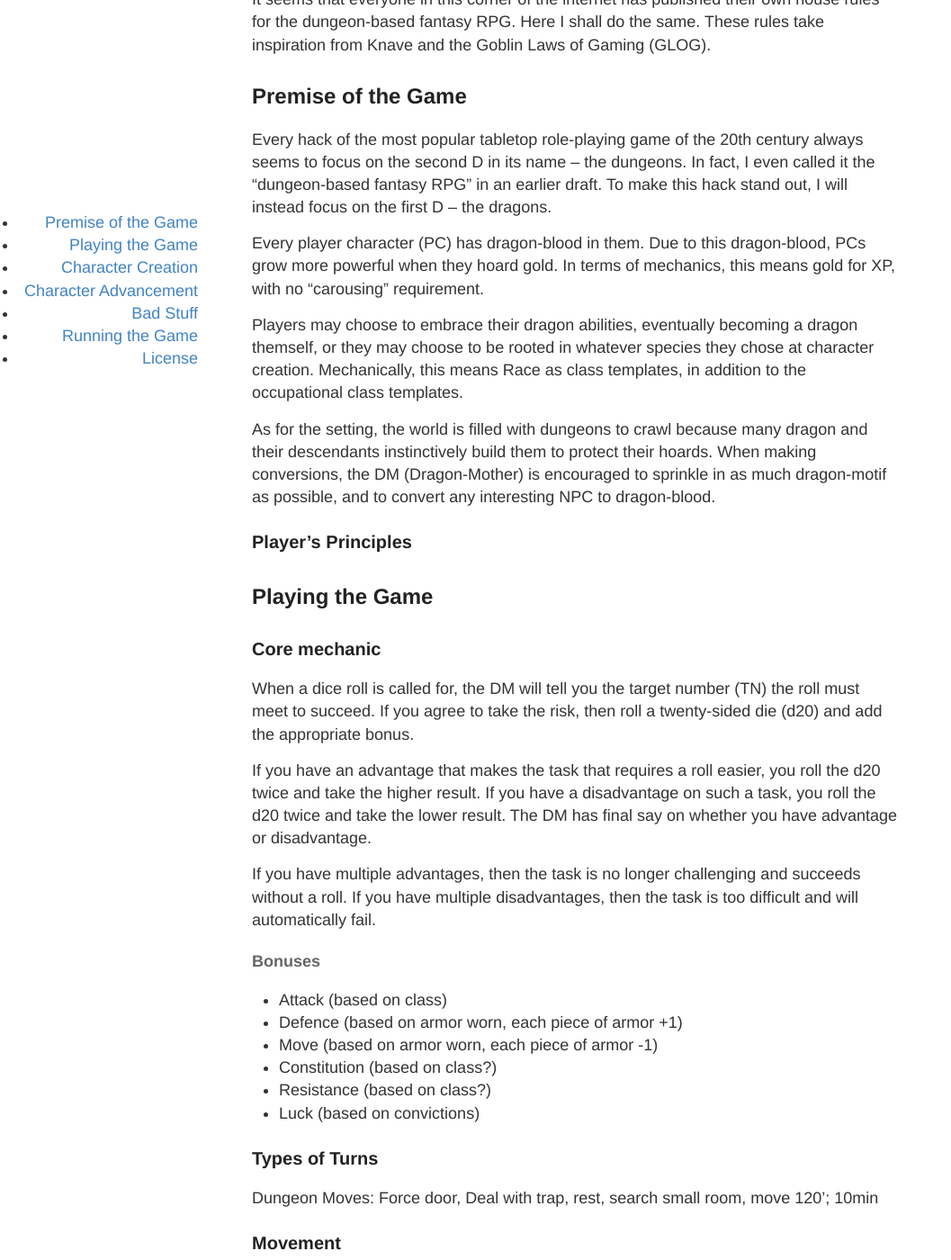
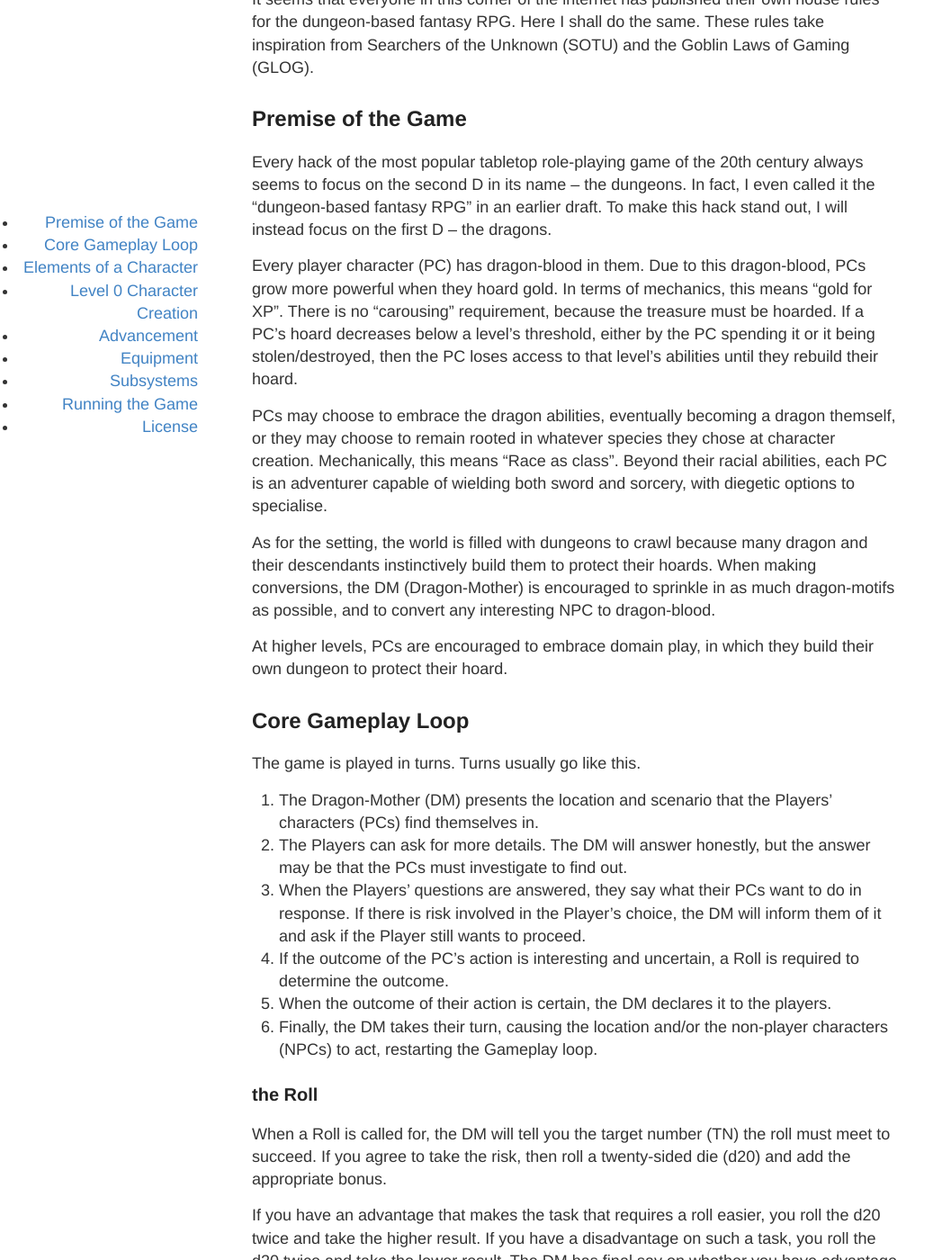
Before and after one commit to zechlau14/zechlau14.github.io, a Jekyll site: the page built from projects/heartbreaker.md, in a window 1280 px wide and 1400 px high, scrolled down 280 px. Shown: the whole window at 90% size, without its empty margins (0-1057 px from the left). Built offline with Jekyll 4.4.1, drawn with Linux system fonts in a browser that asks for light colours; some of the changed text lies outside the part shown.

Commit message:
updated heartbreaker

```diff
--- a/projects/heartbreaker.md
+++ b/projects/heartbreaker.md
@@ -4,140 +4,167 @@ title: Heartbreaker
 category: RPG fantasy action-adventure D&D DnD work-in-progress heartbreaker
 ---
 
-Last updated: April 13th, 2024
+Last updated: April 15th, 2024
 
-It seems that everyone in this corner of the internet has published their own house rules for the dungeon-based fantasy RPG. Here I shall do the same. These rules take inspiration from Knave and the Goblin Laws of Gaming (GLOG).
+It seems that everyone in this corner of the internet has published their own house rules for the dungeon-based fantasy RPG. Here I shall do the same. These rules take inspiration from Searchers of the Unknown (SOTU) and the Goblin Laws of Gaming (GLOG).
 
 ## Premise of the Game
 Every hack of the most popular tabletop role-playing game of the 20th century always seems to focus on the second D in its name -- the dungeons. In fact, I even called it the "dungeon-based fantasy RPG" in an earlier draft. To make this hack stand out, I will instead focus on the first D -- the dragons.
 
-Every player character (PC) has dragon-blood in them. Due to this dragon-blood, PCs grow more powerful when they hoard gold. In terms of mechanics, this means gold for XP, with no "carousing" requirement.
+Every player character (PC) has dragon-blood in them. Due to this dragon-blood, PCs grow more powerful when they hoard gold. In terms of mechanics, this means "gold for XP". There is no "carousing" requirement, because the treasure must be hoarded. If a PC's hoard decreases below a level's threshold, either by the PC spending it or it being stolen/destroyed, then the PC loses access to that level's abilities until they rebuild their hoard.
 
-Players may choose to embrace their dragon abilities, eventually becoming a dragon themself, or they may choose to be rooted in whatever species they chose at character creation. Mechanically, this means Race as class templates, in addition to the occupational class templates.
+PCs may choose to embrace the dragon abilities, eventually becoming a dragon themself, or they may choose to remain rooted in whatever species they chose at character creation. Mechanically, this means "Race as class". Beyond their racial abilities, each PC is an adventurer capable of wielding both sword and sorcery, with diegetic options to specialise.
 
-As for the setting, the world is filled with dungeons to crawl because many dragon and their descendants instinctively build them to protect their hoards. When making conversions, the DM (Dragon-Mother) is encouraged to sprinkle in as much dragon-motif as possible, and to convert any interesting NPC to dragon-blood.
+As for the setting, the world is filled with dungeons to crawl because many dragon and their descendants instinctively build them to protect their hoards. When making conversions, the DM (Dragon-Mother) is encouraged to sprinkle in as much dragon-motifs as possible, and to convert any interesting NPC to dragon-blood.
 
-### Player's Principles
+At higher levels, PCs are encouraged to embrace domain play, in which they build their own dungeon to protect their hoard.
 
-## Playing the Game
+## Core Gameplay Loop
+The game is played in turns. Turns usually go like this.
+1. The Dragon-Mother (DM) presents the location and scenario that the Players' characters (PCs) find themselves in.
+2. The Players can ask for more details. The DM will answer honestly, but the answer may be that the PCs must investigate to find out.
+3. When the Players' questions are answered, they say what their PCs want to do in response. If there is risk involved in the Player's choice, the DM will inform them of it and ask if the Player still wants to proceed.
+4. If the outcome of the PC's action is interesting and uncertain, a Roll is required to determine the outcome.
+5. When the outcome of their action is certain, the DM declares it to the players.
+6. Finally, the DM takes their turn, causing the location and/or the non-player characters (NPCs) to act, restarting the Gameplay loop.
 
-### Core mechanic
-When a dice roll is called for, the DM will tell you the target number (TN) the roll must meet to succeed. If you agree to take the risk, then roll a twenty-sided die (d20) and add the appropriate bonus.
+### the Roll
+When a Roll is called for, the DM will tell you the target number (TN) the roll must meet to succeed. If you agree to take the risk, then roll a twenty-sided die (d20) and add the appropriate bonus.
 
 If you have an advantage that makes the task that requires a roll easier, you roll the d20 twice and take the higher result. If you have a disadvantage on such a task, you roll the d20 twice and take the lower result. The DM has final say on whether you have advantage or disadvantage.
 
 If you have multiple advantages, then the task is no longer challenging and succeeds without a roll. If you have multiple disadvantages, then the task is too difficult and will automatically fail.
 
-#### Bonuses
+## Elements of a Character
 
-* Attack (based on class)
-* Defence (based on armor worn, each piece of armor +1)
-* Move (based on armor worn, each piece of armor -1)
-* Constitution (based on class?)
-* Resistance (based on class?)
-* Luck (based on convictions)
+### Species
 
-### Types of Turns
-Dungeon Moves: Force door, Deal with trap, rest, search small room, move 120'; 10min
+Each species in the setting has a unique set of abilities. When a PC levels up, they gain the next feature from one of their species.
 
-### Movement
-40 ft / round
-3 mi / h
+Each PC starts with at least two species:
+* their primary species, ie. the species that the inhabitants of the world immediately recognise you as from your physical appearance, and
+* dragon-blood, as one of their ancestors was a dragon.
+With your DM's approval, you may also start with a third species, representing your mixed-lineage.
 
-difficult terrain halves speed.
+### Hit Points and Wounds
+Hit Points reflects a PC's ability to avoid danger.
 
-### Resting
-requires rations (incl. water).
+When your HP is reduced to 0, any excess damage is taken as Wounds. You must then make a Roll (no bonus) to remain conscious, against TN = 10 + Wounds. An unconscious PC regains consciousness when they recover HP.
 
-Short rest vs. long rest.
+If you ever reach 10 Wounds, you die.
 
-### Light
-Torch - 30', depleted in 60min.
+#### Healing
+If you rest for 10 minutes, recover 1d6 HP.
+
+If you rest for 30 minutes and eat a Ration, recover all HP.
+
+Wounds can only be healed at a safe haven. Each night you are safe and well-fed, remove 1 Wound. A healer will speed up the process.
+
+### Bonuses
+* Attack: to weapon attacks, combat stunts, using brute force on an object
+* Armor: to yourself against weapon attacks or combat stunts
+* Move: to difficult movements like acting quickly in combat, fleeing a monster, moving stealthily.
+* Save: to resist magic or emotional compulsions
+* Luck: for outcomes purely in fate's hands
+
+### Drives
+Besides your Draconic greed for gold, you have other drives pushing you to this life of adventure and risk. Examples: "seek knowledge", "help the innocent", "get ladies", "protect my friend" etc.
+
+Whenever you make a sacrifice or invite trouble in pursuit of your Drive, fate smiles on you, increase your Luck bonus by 1 (to a max of +4).
+
+#### Burning Luck
+When you make a Roll without advantage, you may decrease your luck (to a min of -4). If you decrease your luck, you gain advantage to the roll.
+
+### Inventory
+PCs have 12 Basic Inventory Slots in total. The first 3 Slots are items that you have in hand, and can be accessed at any time. The other Basic Inventory Slots represent the armor you are wearing and a large backpack. It takes one combat round to retrieve any other item from your backpack.
+
+An Inventory Slot can contain
+* 3 Light objects, such as rations, torches, flasks, daggers.
+* 1 Medium object, such as a sword, a quiver of 20 arrows / bolts, a lantern.
+* 0.5 Heavy (2-handed) Weapon, e.g. greatsword
+* 100 Coins
+Armor takes up as many inventory slots as the bonus it provides.
+
+In addition to the basic inventory slots, PCs have 4 Encumbrance Slots. Each encumbrance slot used imposes a -1 penalty to your Move. If your Move bonus reaches -5, you can no longer move.
+
+### Legendarium
+* Your Hoard
+* Skills? (4)
+* Saves? (4)
+* Class features?
+
+## Level 0 Character Creation
+
+1. Choose your primary species, ie. the species that the inhabitants of the world immediately recognise you as from your looks.
+    * Human
+    * Dog
+    * Halfling
+2. Roll a four-sided dice (d4) for your Maximum Hit Points (Max HP).
+3. Fill in the rest of your stats.
+    * Max Hit Points (d4)
+    * Attack  0
+    * Armor  0
+    * Flesh  0
+    * Move  3
+    * Save  0
+4. Choose your former profession.
+5. Fill in your inventory with
+    * 3 days of rations (1 slot)
+    * 3 torches (1 slot)
+    * The tools of your former profession (1 slot)
+    * A weapon (1 slot)
+    * 3d6 silver
+6. Give your PC a name. If you already know what drives them to adventure, you may record it at this time.
+
+## Advancement
+Your hoard determines your level, and hence your PC's base power level.
+
+| Level | Hoard (gp) |
+| --- | --- |
+| 1 | 1,000 |
+| 2 | 3,000 |
+| 3 | 6,000 |
+| 4 | 10,000 |
+
+When you level up, you gain the following:
+* Increase your HP by d4
+* Increase your Attack bonus by 1
+* Increase your Save bonus by 1
+* Gain one new Species feature, choosing from the next available features of your species.
+
+## Equipment
+
+## Subsystems
+
+### Exploration
+
+#### Dungeons
+Time -- The Dungeon Turn
+
+Encounter Roll
+
+#### Wilderness
+
+### Social
+Reaction
 
 ### Combat
-Initiative: make a check every round. If you beat the monster's initiative DC, go before. If you fail, you go after.
-
-You can move and take a simple action, e.g. attack, dash, hide, quick-scan, use an object, stunt.
-
-Some will require a check.
-
-#### Crits
-On attack, deal double damage or gain a free combat maneuver.
-On defence, gain a free attack or combat maneuver.
-
-Luck in combat:
-
-### Knocked Out
-At HP 0, knocked unconscious.
-
-Any excess damage is dealt to flesh. Con save versus flesh. On success, stabilize. On fail, take 1d6 flesh damage. Die on -10.
-
-### Spellcasting
-
-## Character Creation
-
-### Races
-
-### Backgrounds
-Counts as 2 skills.
-Start with tools of the trade
-
-### Inventory
-Slots
-
-#### Equipment
-Fists 1d3
-Improvised weapons 1d6 (-2 to attack)
-Regular weapons 1d6
-2-handed weapons 1d8
-
-## Character Advancement
-
-Total 10 Levels.
-
-Only gain class features on even levels.
-
-Some levels just gain stats?
-
-### Classes
-
-Note: If using a shield, +1 to Armor Bonus. If using a 2-handed weapon, increase die size by one.
-
-## Bad Stuff
-Fall damage: d6 / 10ft
-
-Suffocating: hold breath for [CON] minutes. [CON] round to air before dying.
-
-Fatigue: not eating or resting
-
-Darkness: disadv on anything requiring sight.
+Stunts
+Advantage
+Morale
+Crits
 
 ## Running the Game
 
-### GM Principles
+### Conversions
 
-Base Save DC 10.
-Difficult movement (climbing, jumping, fleeing) all use a Move check to determine success. The DC is usually 10.
-Stealth checks are difficult (DC 14) Dex checks.
+#### Saves
 
-Armor DC
-None 10
-Leather 12
-Chain 14
-Plate 16
-
-Monster Attack (11+HD)
-
-### Procedures
-Encounter Roll
-Reaction Roll
-Morale Roll
-
-### Game Prep
-
-### Converting Modules
+#### Monsters
+* Max Hit Points (HD * d6)
+* Attack TN = 10+HD
+* Armor TN = identical if ascending AC. If descending, subtract its AC from 19 if it is from OD&D or B/X D&D, or from 20 if from AD&D.
+* Move TN = 10 + X, where X is 0 for 25ft. Add 1 for every increase of 5 ft. e.g. Move of 40ft => Move TN = 13.
+* Save TN = 10+HD, includes Morale.
 
 ## License
-This yet to be named heartbreaker game by Mr Zech (Zechariah Lau) is licensed under [CC BY 4.0](http://creativecommons.org/licenses/by/4.0/).
-
-This work includes material taken from the System Reference Document 5.1 (“SRD 5.1”) by Wizards of the Coast LLC and available at https://dnd.wizards.com/resources/systems-reference-document. The SRD 5.1 is licensed under the Creative Commons Attribution 4.0 International License available at https://creativecommons.org/licenses/by/4.0/legalcode
```
